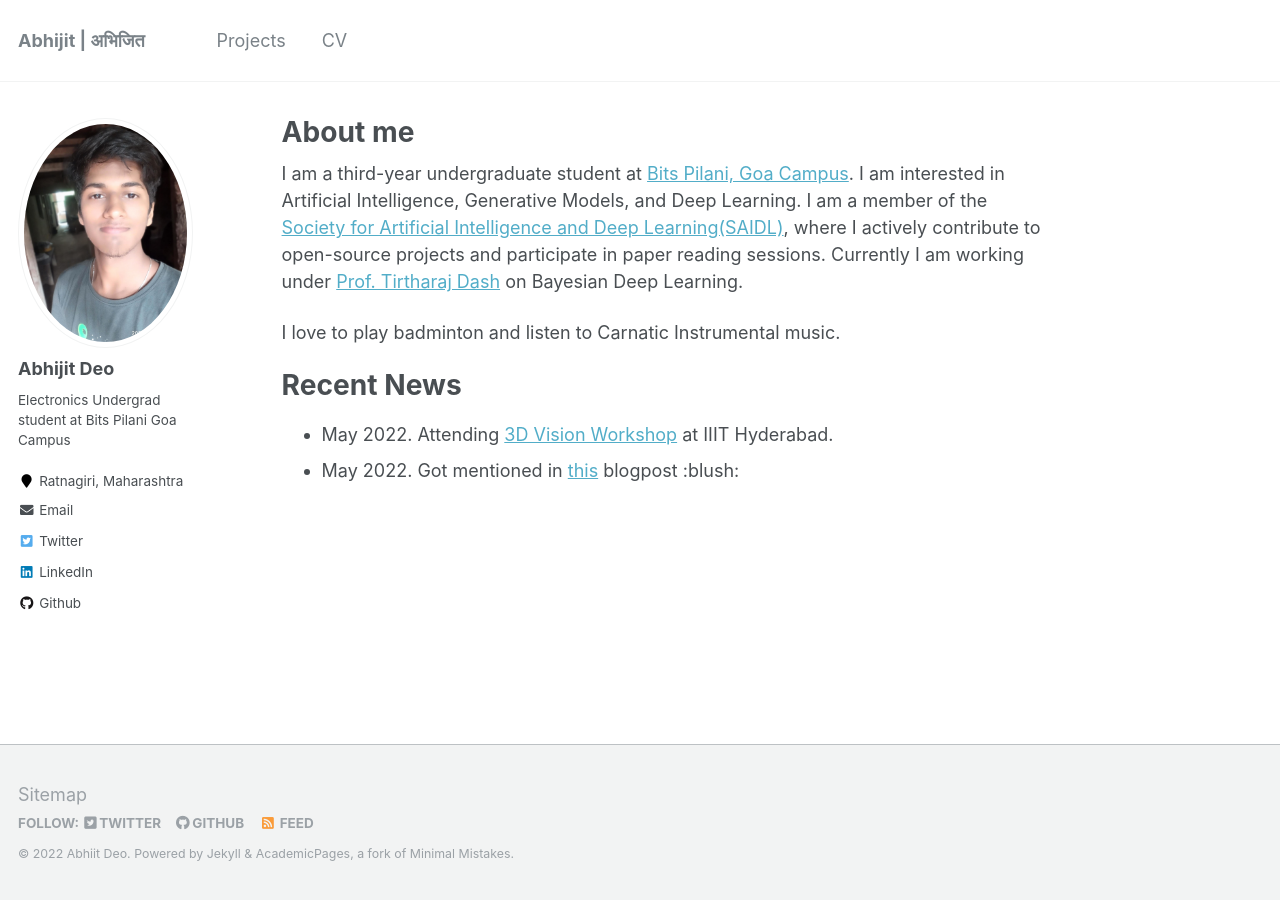
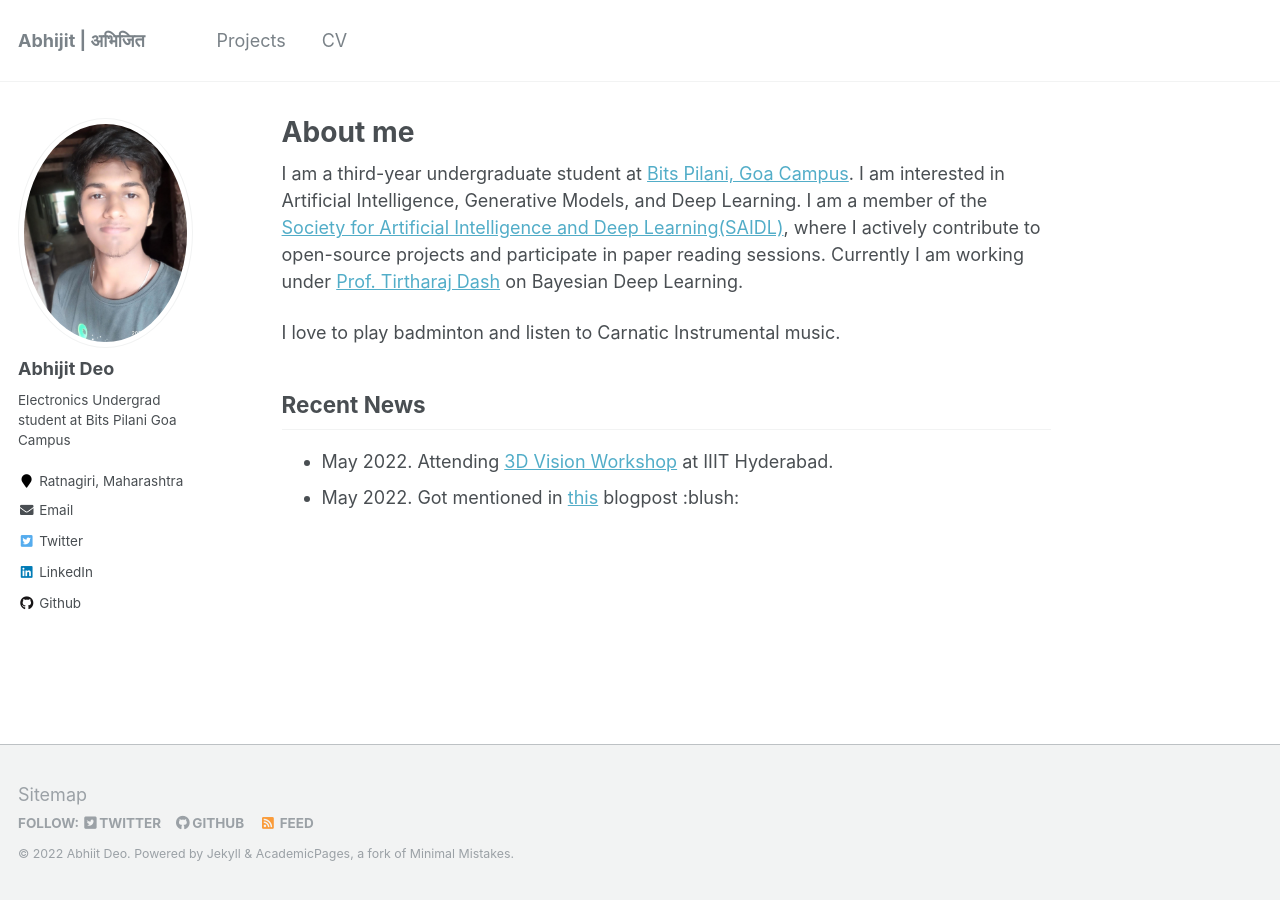
Before and after one commit to abhi-glitchhg/abhi-glitchhg.github.io, a Jekyll site: the page built from _pages/about.md, in a window 1280 px wide. Built offline with Jekyll 4.4.1, drawn with Linux system fonts in a browser that asks for light colours.

```diff
--- a/_pages/about.md
+++ b/_pages/about.md
@@ -20,6 +20,7 @@ I love to play badminton and listen to Carnatic Instrumental music.
 
 
 
-# Recent News
+## Recent News
+
 * May 2022. Attending [3D Vision Workshop](http://cvit.iiit.ac.in/workshops/3dvision/) at IIIT Hyderabad.
 * May 2022. Got mentioned in [this](https://blog.datumbox.com/the-journey-of-modernizing-torchvision-memoirs-of-a-torchvision-developer-3/) blogpost   :blush:
```
